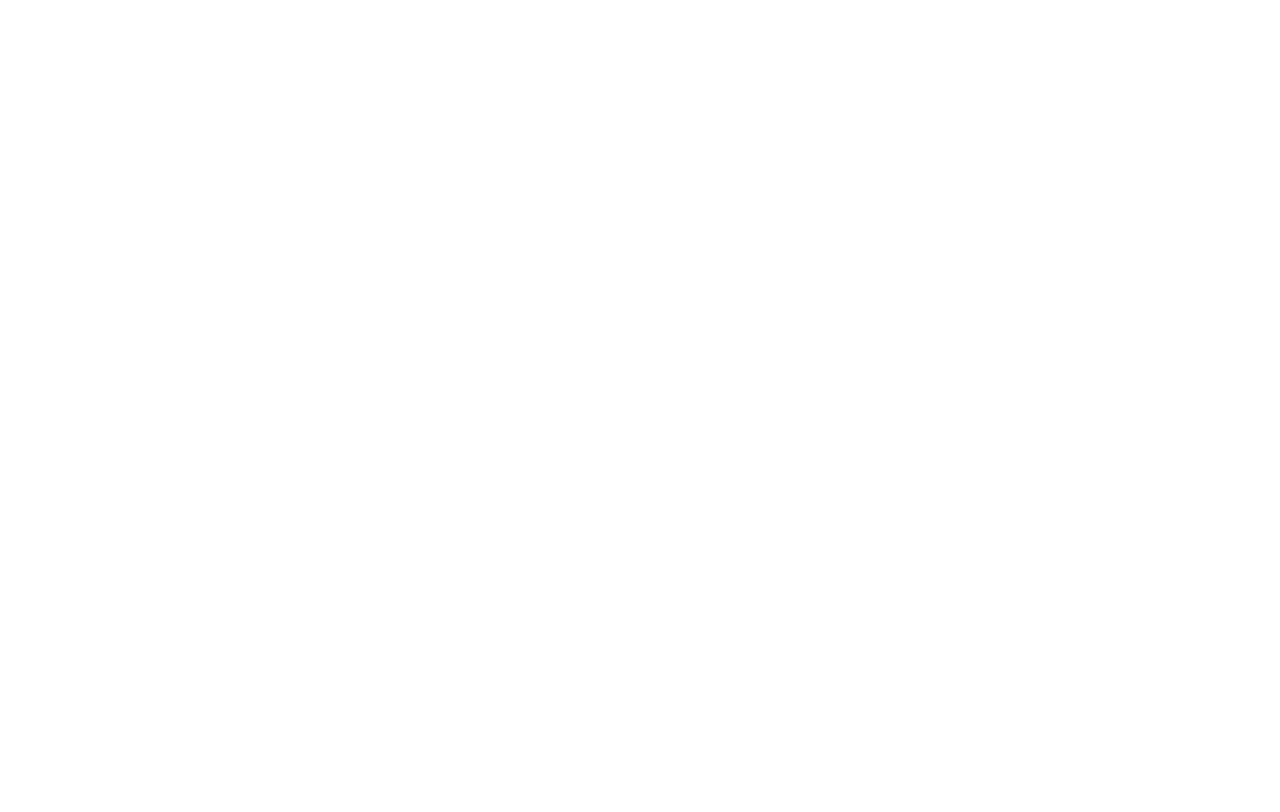
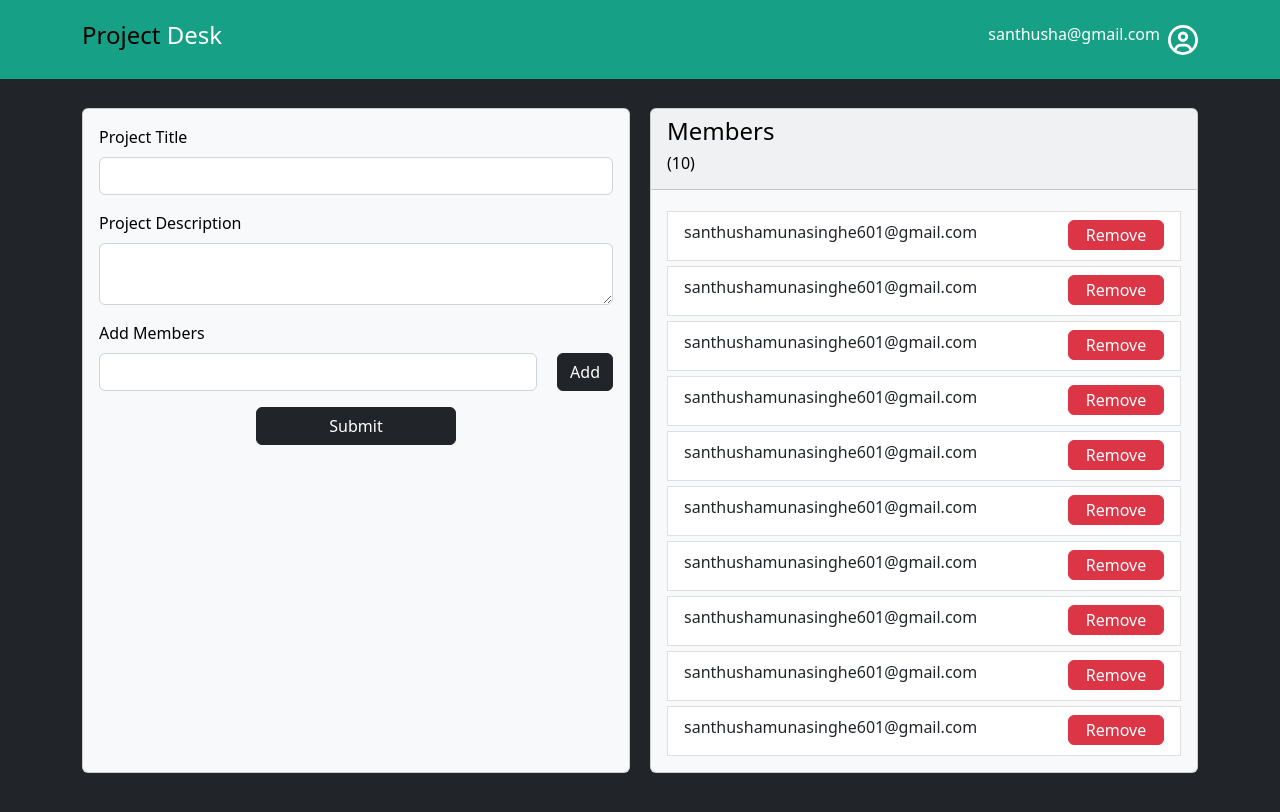
Before and after one commit to SanthushaMunasinghe/Project_Desk, an Angular app in the folder frontend/: page /create/1 in a window 1280 px wide. Before the commit this address led to /. Shown: the top 812 px of the page. Built offline with nearby package versions, Linux system fonts and the light colour scheme.

Commit message:
navbar configuration with backend
load user details

```diff
--- a/frontend/src/app/app-routing.module.ts
+++ b/frontend/src/app/app-routing.module.ts
@@ -15,7 +15,7 @@ const routes: Routes = [
   { path: 'signup', component: SignUpPageComponent },
   { path: 'dashboard/:id', component: DashboardComponent },
   { path: 'project', component: ProjectPageComponent },
-  { path: 'create', component: CreateProjectComponent },
+  { path: 'create/:id', component: CreateProjectComponent },
   { path: 'edit', component: ProjectEditPageComponent },
 ];
 
--- a/frontend/src/app/components/user-navbar/user-navbar.component.html
+++ b/frontend/src/app/components/user-navbar/user-navbar.component.html
@@ -46,10 +46,10 @@
         <h5>{{ headingTxt }}</h5>
       </div>
       <a
-        href="/create"
+        [routerLink]="['/create', id]"
         class="btn btn-dark bg-green"
         style="margin-bottom: 20px"
-        >Create New</a
+        >{{ btnTxt }}</a
       >
     </div>
   </div>
--- a/frontend/src/app/components/user-navbar/user-navbar.component.ts
+++ b/frontend/src/app/components/user-navbar/user-navbar.component.ts
@@ -15,4 +15,8 @@ export class UserNavbarComponent {
   @Input() headingTxt: string = '';
 
   @Input() emailTxt: string = '';
+
+  @Input() id: string = '';
+
+  @Input() btnTxt: string = '';
 }
--- a/frontend/src/app/create-project/create-project.component.html
+++ b/frontend/src/app/create-project/create-project.component.html
@@ -1,4 +1,30 @@
-<app-user-navbar></app-user-navbar>
+<!-- Navbar -->
+<nav class="navbar navbar-expand-lg navbar-dark py-3 fixed-top bg-green">
+  <div class="container">
+    <a href="/" class="navbar-brand"
+      ><h4 class="text-white">
+        <span class="text-black">Project</span> Desk
+      </h4></a
+    >
+    <div id="navmenu">
+      <ul class="navbar-nav ms-auto">
+        <li class="nav-item">
+          <div class="nav-link">
+            <h6 class="text-white">{{ emailTxt }}</h6>
+          </div>
+        </li>
+        <li class="nav-item">
+          <div>
+            <fa-icon
+              [icon]="userIcon"
+              style="font-size: 30px; color: #fff"
+            ></fa-icon>
+          </div>
+        </li>
+      </ul>
+    </div>
+  </div>
+</nav>
 <section
   class="bg-dark text-light p-5 p-lg-0 pt-lg-5 text-center text-sm-start"
   style="width: 100%; height: 100%; position: absolute; left: 0; margin: 0"
--- a/frontend/src/app/create-project/create-project.component.ts
+++ b/frontend/src/app/create-project/create-project.component.ts
@@ -1,10 +1,12 @@
 import { Component } from '@angular/core';
+import { faCircleUser } from '@fortawesome/free-regular-svg-icons';
 
 @Component({
   selector: 'app-create-project',
   templateUrl: './create-project.component.html',
-  styleUrls: ['./create-project.component.css']
+  styleUrls: ['./create-project.component.css'],
 })
 export class CreateProjectComponent {
-
+  emailTxt: string = 'santhusha@gmail.com';
+  userIcon = faCircleUser;
 }
--- a/frontend/src/app/dashboard/dashboard.component.html
+++ b/frontend/src/app/dashboard/dashboard.component.html
@@ -1,11 +1,20 @@
 <app-user-navbar
   [emailTxt]="userEmail"
   [headingTxt]="'Dashboard'"
+  [id]="userId"
+  [btnTxt]="'Create New'"
 ></app-user-navbar>
 <section class="p-5">
   <div
     class="container"
-    style="display: grid; grid-template-columns: repeat(3, 1fr); grid-gap: 20px"
+    style="display: grid; grid-template-columns: repeat(2, 1fr); grid-gap: 20px"
+  >
+    <div
+      style="
+        display: grid;
+        grid-template-columns: repeat(2, 1fr);
+        grid-gap: 20px;
+      "
     >
       <app-project-card
         *ngFor="let project of projects"
@@ -14,4 +23,19 @@
         [projectMemberCount]="project.memberCount"
       ></app-project-card>
     </div>
+    <div
+      style="
+        display: grid;
+        grid-template-columns: repeat(2, 1fr);
+        grid-gap: 20px;
+      "
+    >
+      <app-project-card
+        *ngFor="let project of projects"
+        [projectTitle]="project.title"
+        [projectDescription]="project.description"
+        [projectMemberCount]="project.memberCount"
+      ></app-project-card>
+    </div>
+  </div>
 </section>
--- a/frontend/src/app/dashboard/dashboard.component.ts
+++ b/frontend/src/app/dashboard/dashboard.component.ts
@@ -1,4 +1,6 @@
 import { Component } from '@angular/core';
+import { ActivatedRoute } from '@angular/router';
+import { HttpClient } from '@angular/common/http';
 
 import { faTable } from '@fortawesome/free-solid-svg-icons';
 
@@ -6,6 +8,11 @@ interface Project {
   title: string;
   description: string;
   memberCount: string;
+}
+
+interface UserResponse {
+  user: any;
+  email: string;
 }
 
 const DUMMY_ProjectS: Project[] = [
@@ -37,5 +44,22 @@ const DUMMY_ProjectS: Project[] = [
 export class DashboardComponent {
   tableIcon = faTable;
   projects: Project[] = DUMMY_ProjectS;
-  userEmail: string = 'santhusha@gmail.com';
+  userEmail: string = '';
+  userId: string = '';
+
+  constructor(private route: ActivatedRoute, private http: HttpClient) {}
+
+  ngOnInit() {
+    const userId = this.route.snapshot.paramMap.get('id');
+    this.userId = userId != null ? userId : this.userId;
+    this.http.get<UserResponse>(`/api/users/${userId}`).subscribe(
+      (res) => {
+        console.log(res);
+        this.userEmail = res.email;
+      },
+      (error) => {
+        console.log(error);
+      }
+    );
+  }
 }
```
Also changed, not shown: 1 other file (tests, documents, lock files or other folders). Lines whose indentation alone changed are shown as unchanged.
